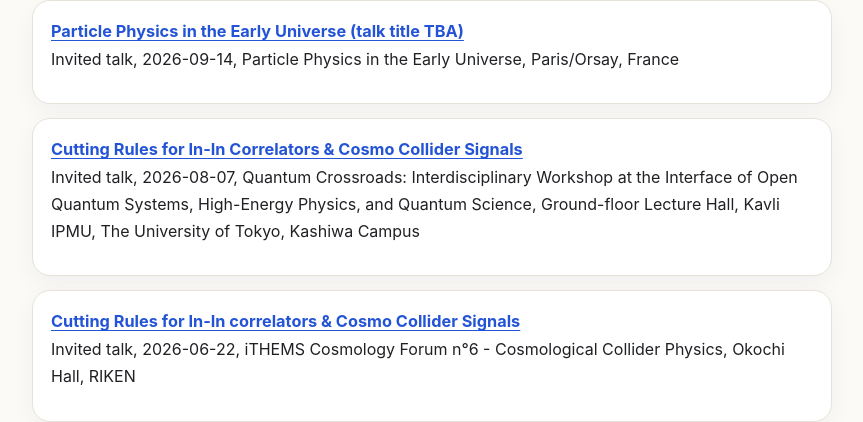
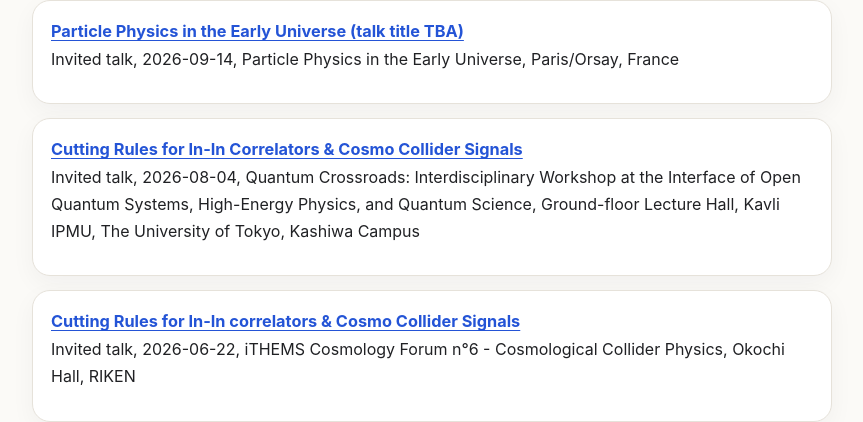
Before and after one commit to kyoheimukaida/kyoheimukaida.github.io, a Jekyll site: the page built from index.md, in a window 1280 px wide. Shown: the part 1726-2148 px from the top of the page, without its empty margins (142-1005 px from the left). Built offline with Jekyll 4.4.1, drawn with Linux system fonts in a browser that asks for light colours.

Commit message:
Update public talks from calendar

```diff
--- a/index.md
+++ b/index.md
@@ -81,7 +81,7 @@ For the complete publication list, see my [INSPIRE author profile](https://inspi
   Invited talk, 2026-09-14, Particle Physics in the Early Universe, Paris/Orsay, France
 
 - **[Cutting Rules for In-In Correlators & Cosmo Collider Signals](https://indico.ipmu.jp/event/519/)**<br>
-  Invited talk, 2026-08-07, Quantum Crossroads: Interdisciplinary Workshop at the Interface of Open Quantum Systems, High-Energy Physics, and Quantum Science, Ground-floor Lecture Hall, Kavli IPMU, The University of Tokyo, Kashiwa Campus
+  Invited talk, 2026-08-04, Quantum Crossroads: Interdisciplinary Workshop at the Interface of Open Quantum Systems, High-Energy Physics, and Quantum Science, Ground-floor Lecture Hall, Kavli IPMU, The University of Tokyo, Kashiwa Campus
 
 - **[Cutting Rules for In-In correlators & Cosmo Collider Signals](https://indico2.riken.jp/event/5612/timetable/#20260622)**<br>
   Invited talk, 2026-06-22, iTHEMS Cosmology Forum n°6 - Cosmological Collider Physics, Okochi Hall, RIKEN
```
Also changed, not shown: talks.md (+1 -1 lines).
